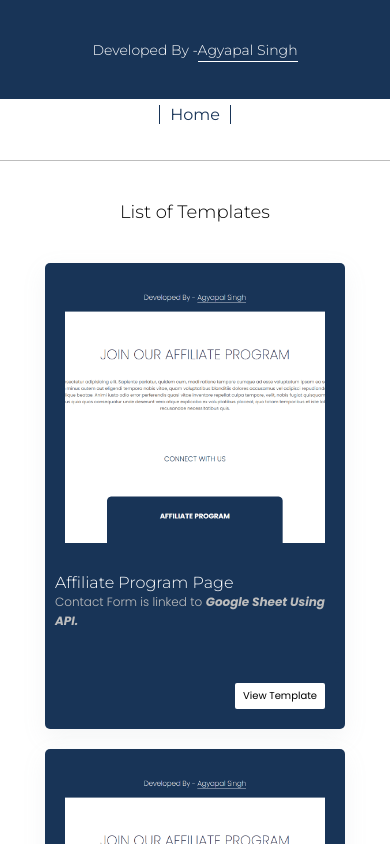
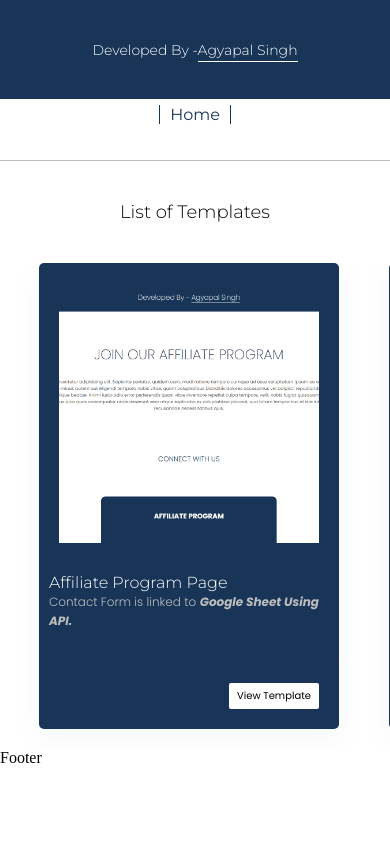
Before and after one commit to AgyapalSingh/React-Templates-Projects, a React (Vite) app: page / in a window 390 px wide. Shown: the top 844 px of the page. Built offline with nearby package versions, Linux system fonts and the light colour scheme.

Commit message:
Cards added in scroll for Mobile

```diff
--- a/src/Components/HomePage.jsx
+++ b/src/Components/HomePage.jsx
@@ -6,11 +6,10 @@ import data from "../Data/Data.json";
 const HomePage = () => {
   return (
     <main className="ag-tempalte-container">
-      <h1 className="ag-template-title">
-        List of Templates
-      </h1>
+      <h1 className="ag-template-title">List of Templates</h1>
 
       <section className="ag-template-section">
+        <div className="ag-template-card-container">
           {data.map((item, index) => (
             <div className="ag-template-card" key={index}>
               <div className="ag-template-card-image">
@@ -37,6 +36,7 @@ const HomePage = () => {
               </div>
             </div>
           ))}
+        </div>
       </section>
       {/* <section className="ag-template-section">
         <div className="ag-template-card">
--- a/src/index.css
+++ b/src/index.css
@@ -72,14 +72,13 @@ header {
   justify-content: center;
 }
 
-.home-link a{
+.home-link a {
   text-decoration: none;
   color: var(--theme-color-teritary);
   padding: 0px 10px;
   border-left: 1px solid var(--theme-color-teritary);
   border-right: 1px solid var(--theme-color-teritary);
 }
-
 
 @media screen and (max-width: 1280px) {
   .Header h1 {
@@ -102,6 +101,37 @@ header {
   font-weight: 300;
   font-family: var(--theme-font-fam-primary);
   margin: 40px 0px;
+}
+
+.ag-template-section{
+  width: 100%;
+  display: flex;
+  flex-direction: column;
+  justify-content: center;
+  align-items: center;
+}
+
+.ag-template-card-container{
+  display: flex;
+  flex-wrap: wrap;
+  gap: 50px;
+}
+
+
+@media screen and (max-width: 1280px) {
+  .ag-template-section {
+    justify-content: flex-start;
+    align-items: start;
+    padding: 0% 10%;
+    overflow-x: auto;
+    scroll-behavior: smooth;
+  }
+
+  .ag-template-card-container {
+    display: flex;
+    flex-direction: row;
+    flex-wrap: nowrap;
+  }
 }
 
 .ag-template-card {
```
Lines whose indentation alone changed are shown as unchanged.
